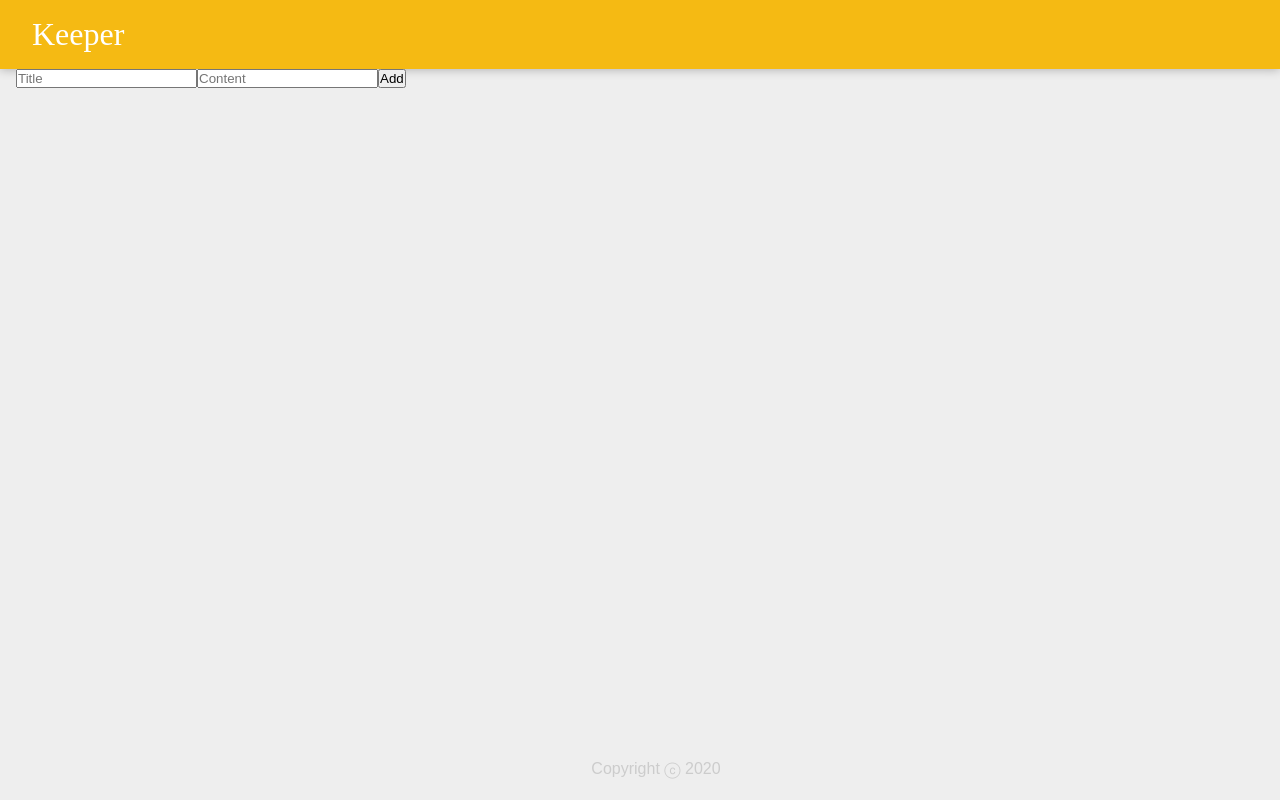
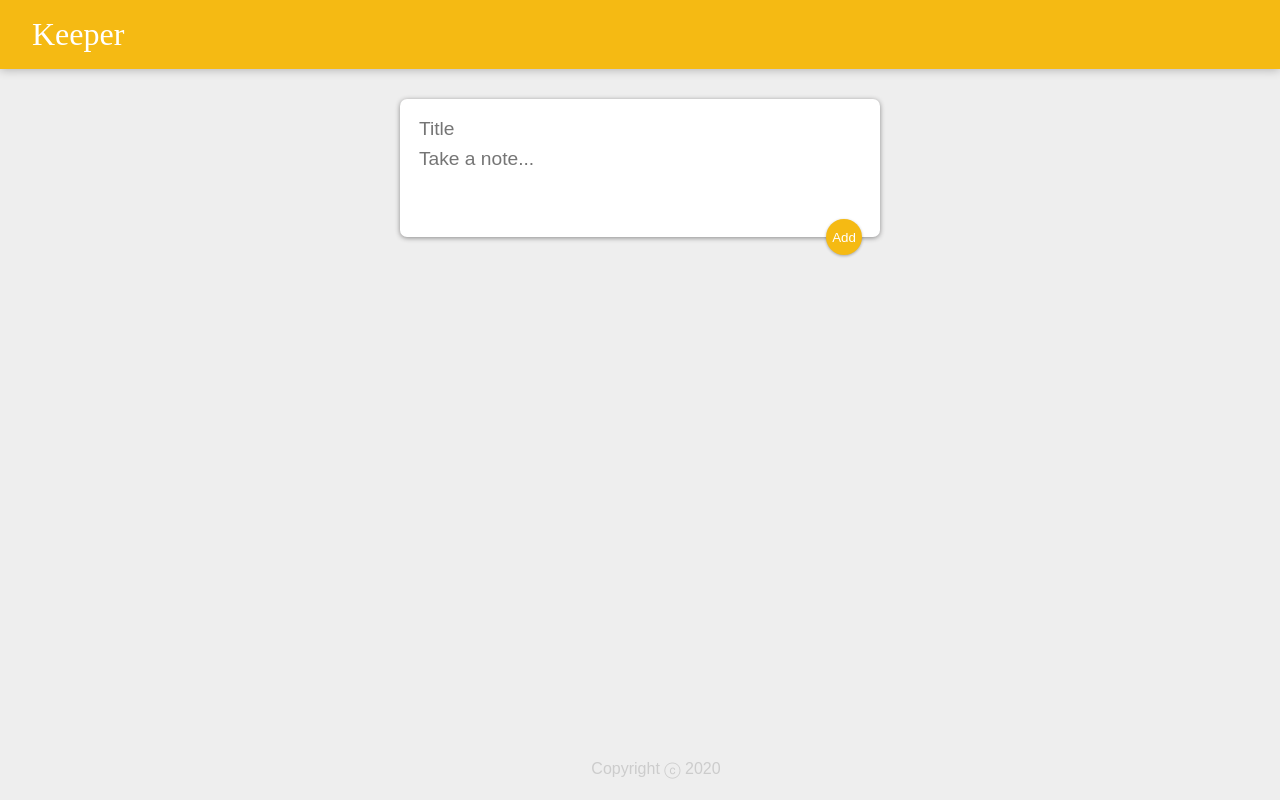
Before and after one commit to iam-Akshat/gnotkeeper, a React (Create React App) app: page / in a window 1280 px wide. Built offline with nearby package versions, Linux system fonts and the light colour scheme.

Commit message:
styled note taker

```diff
--- a/src/NoteTaker.jsx
+++ b/src/NoteTaker.jsx
@@ -13,8 +13,9 @@ function NoteTaker (props) {
             content:""})
     }
     function handleChange(event){
-        const val=event.target.value;
-        const name=event.target.name;
+        const {value:val,name}=event.target;
+        // const val=event.target.value;
+        // const name=event.target.name;
         setNoteInfo((prevVal)=>{
           return name==="title" ? {title:val,content:prevVal.content}:{title:prevVal.title,content:val}
         })
@@ -22,7 +23,7 @@ function NoteTaker (props) {
     return (
         <div className="add-Note">
             <input onChange={handleChange} type="text" name="title" id="title" value={noteInfo.title} placeholder="Title"/>
-            <input onChange={handleChange} type="text" name="content" id="content" value={noteInfo.content} placeholder="Content"/>
+            <textarea rows="3" onChange={handleChange} type="text" name="content" id="content" value={noteInfo.content} placeholder="Take a note..."/>
             <button onClick={addNote}>Add</button>
         </div>
     )
--- a/src/index.css
+++ b/src/index.css
@@ -65,3 +65,36 @@ footer p {
   cursor: pointer;
   outline: none;
 }
+.add-Note {
+  position: relative;
+  width: 480px;
+  margin: 30px auto 20px auto;
+  background: #fff;
+  padding: 15px;
+  border-radius: 7px;
+  box-shadow: 0 1px 5px rgb(138, 137, 137);
+}
+.add-Note input,
+.add-Note textarea {
+  width: 100%;
+  border: none;
+  padding: 4px;
+  outline: none;
+  font-size: 1.2em;
+  font-family: inherit;
+  resize: none;
+}
+.add-Note button {
+  position: absolute;
+  right: 18px;
+  bottom: -18px;
+  background: #f5ba13;
+  color: #fff;
+  border: none;
+  border-radius: 50%;
+  width: 36px;
+  height: 36px;
+  box-shadow: 0 1px 3px rgba(0, 0, 0, 0.3);
+  cursor: pointer;
+  outline: none;
+}
```
